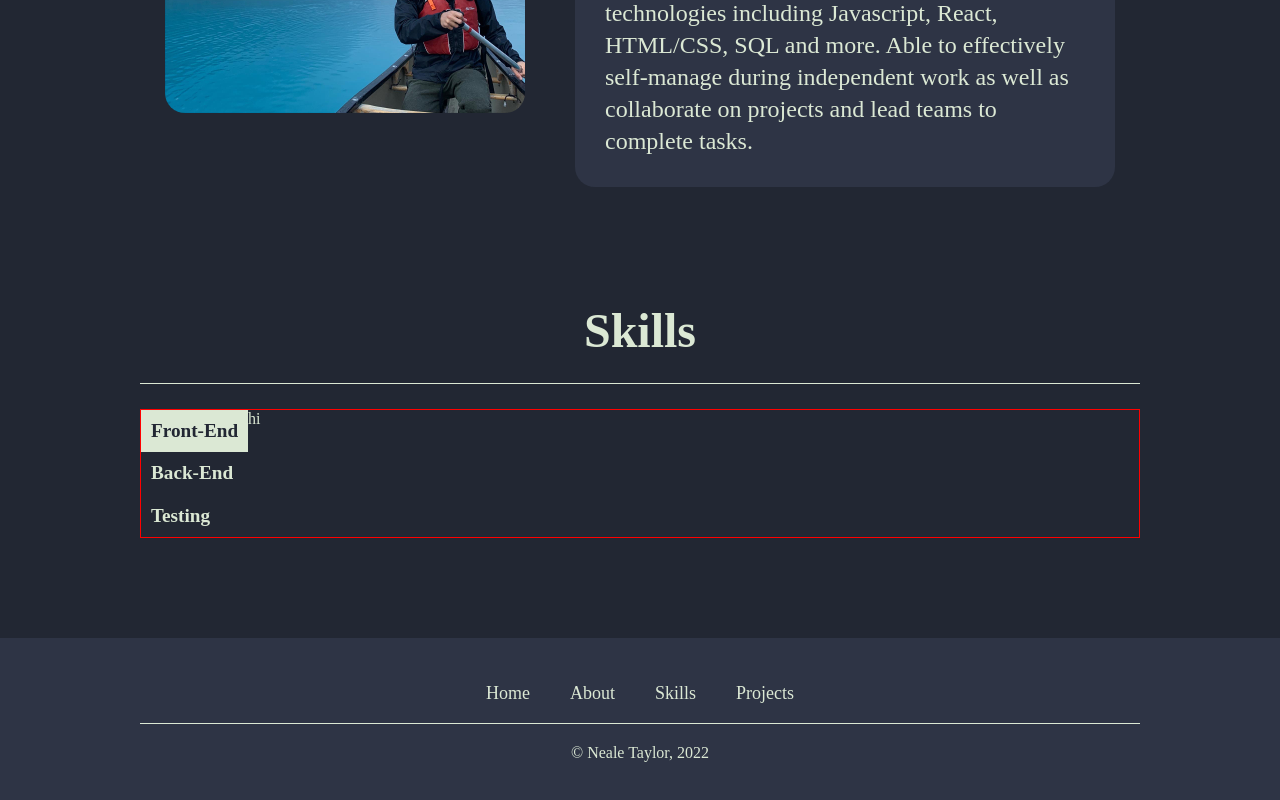
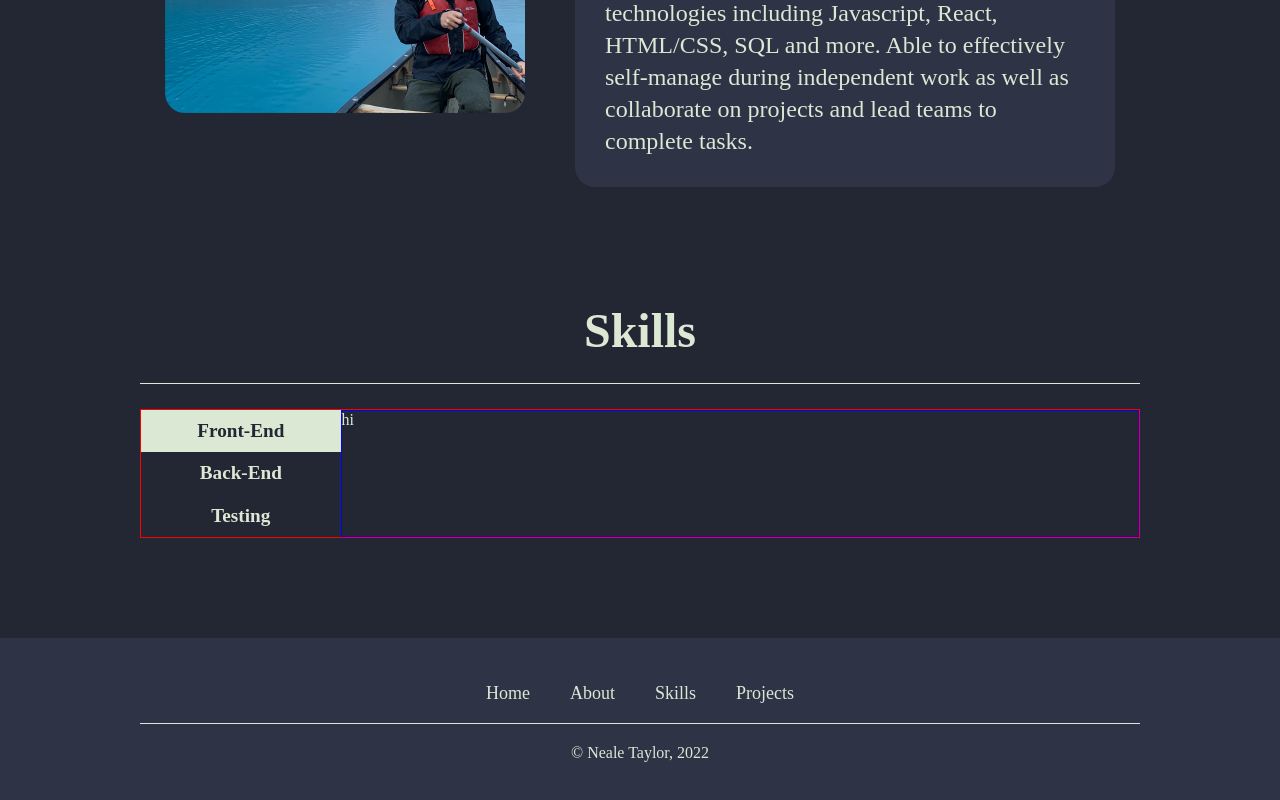
Before and after one commit to NealePT/nealetaylorcom, a React (Create React App) app in the folder react-site/: page / in a window 1280 px wide. Shown: the part 1223-2023 px from the top of the page. Built offline with nearby package versions, Linux system fonts and the light colour scheme.

Commit message:
adjust text sizing

```diff
--- a/react-site/src/components/Skills.css
+++ b/react-site/src/components/Skills.css
@@ -34,3 +34,13 @@ skill_type {
   background-color: #DBE8D4;
   color: #222733
 }
+
+.skillSidebar {
+  width: 20%;
+  text-align: center;
+}
+
+.skillContainer article {
+  border: 1px solid blue;
+  width: 80%;
+}
```
